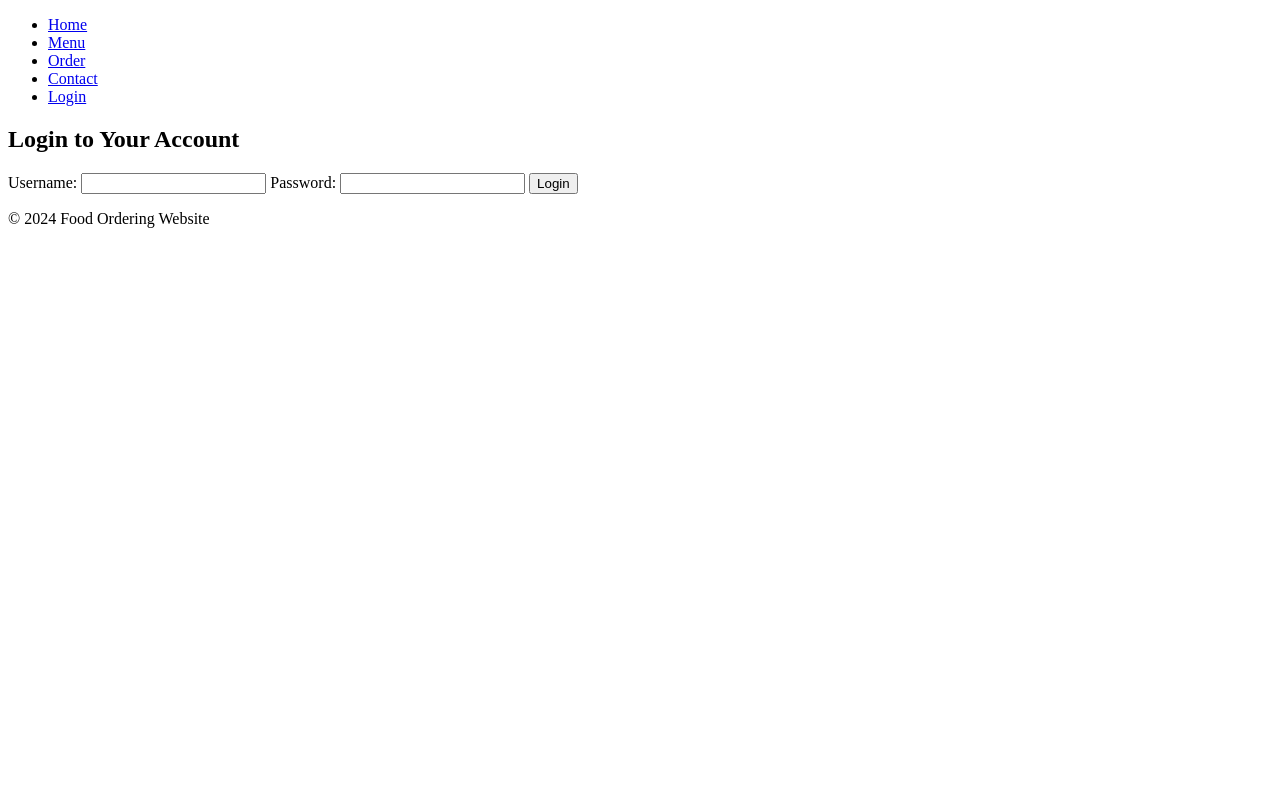
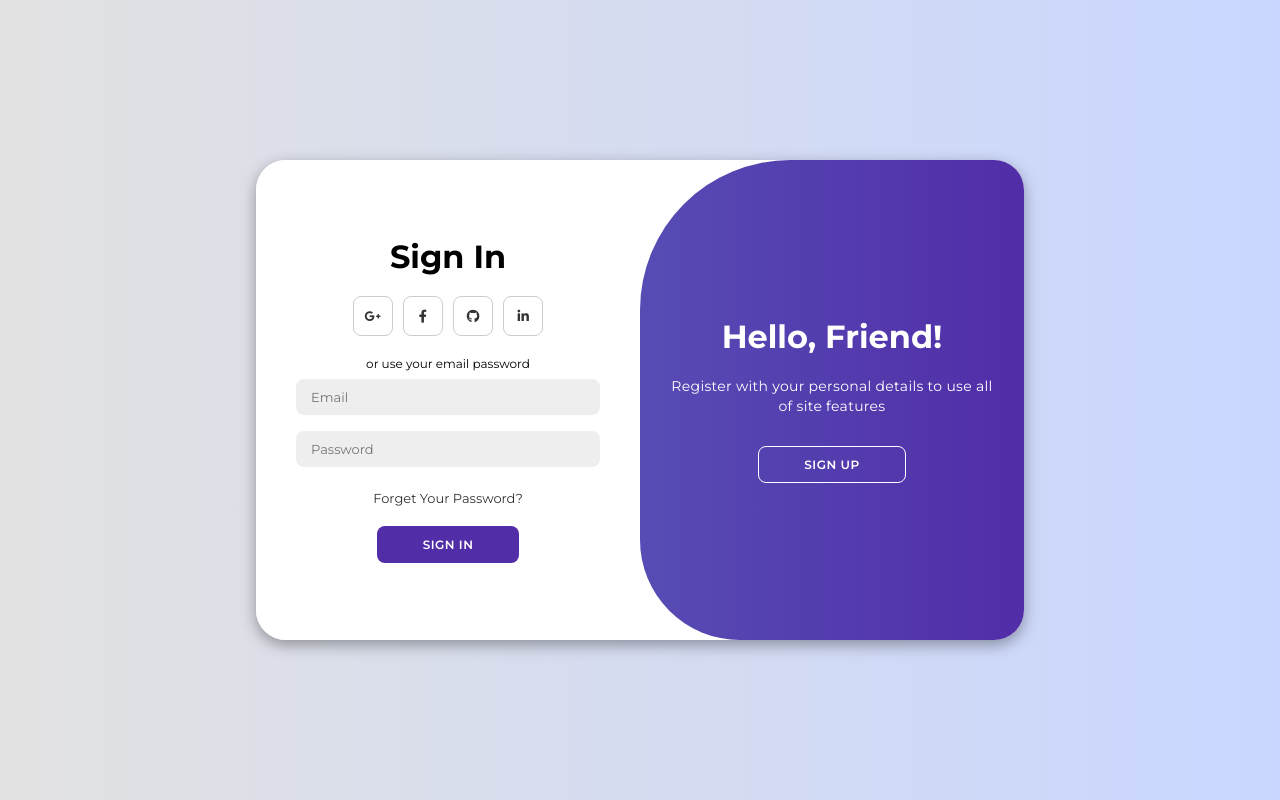
Before and after one commit to akashdeepsingh22/food-order_website, a Django app: page /login/ in a window 1280 px wide. Run offline with Django 5.2, Linux system fonts and the light colour scheme.

Commit message:
working on login page still pending

```diff
--- a/mysite/pages/templates/pages/index.html
+++ b/mysite/pages/templates/pages/index.html
@@ -26,7 +26,7 @@
         <div class="slides">
             <img src="/static/images/pizza-3007395_1280.jpg" alt="Food 1" class="slide">
             <img src="/static/images/burger-8578288_1280.jpg" alt="Food 2" class="slide">
-            <img src="food3.jpg" alt="Food 3" class="slide">
+            <img src="/static/images/waffle-4608843_1280.jpg" alt="Food 3" class="slide">
         </div>
     </section>
 
@@ -34,6 +34,6 @@
         <p>&copy; 2024 Food Ordering Website</p>
     </footer>
 
-    <script src="/static/javascripts/script.js"></script>
+
 </body>
 </html>
--- a/mysite/pages/templates/pages/login.html
+++ b/mysite/pages/templates/pages/login.html
@@ -4,7 +4,7 @@
     <meta charset="UTF-8">
     <meta name="viewport" content="width=device-width, initial-scale=1.0">
     <title>Login - Food Ordering Website</title>
-    <link rel="stylesheet" href="/static/style.css/javascripts/script.js">
+    <link rel="stylesheet" href="/static/style.css">
 </head>
 <body>
     <nav>
@@ -16,24 +16,26 @@
             <li><a href="{% url 'login' %}">Login</a></li>
         </ul>
     </nav>
+    <h2>Login</h2>
+    <form method="POST">
+        {% csrf_token %}
+        {{ form.as_p }}
+        <button type="submit">Login</button>
+    </form>
 
-    <section class="login-form">
-        <h2>Login to Your Account</h2>
-        <form action="javascript:void(0)" onsubmit="loginUser()">
-            <label for="username">Username:</label>
-            <input type="text" id="username" name="username" required>
+    {% if messages %}
+        <ul>
+            {% for message in messages %}
+                <li>{{ message }}</li>
+            {% endfor %}
+        </ul>
+    {% endif %}
 
-            <label for="password">Password:</label>
-            <input type="password" id="password" name="password" required>
-
-            <button type="submit">Login</button>
-        </form>
-    </section>
 
     <footer>
         <p>&copy; 2024 Food Ordering Website</p>
     </footer>
 
-    <script src="/static/javascripts/script.js"></script>
+
 </body>
 </html>
--- /dev/null
+++ b/mysite/pages/templates/pages/loginpage.html
@@ -0,0 +1,296 @@
+<!DOCTYPE html>
+<html lang="en">
+
+<head>
+    <meta charset="UTF-8">
+    <meta name="viewport" content="width=device-width, initial-scale=1.0">
+    <link rel="stylesheet" href="https://cdnjs.cloudflare.com/ajax/libs/font-awesome/6.4.2/css/all.min.css">
+    <title>Modern Login Page | AsmrProg</title>
+    <style>
+        @import url('https://fonts.googleapis.com/css2?family=Montserrat:wght@300;400;500;600;700&display=swap');
+
+        * {
+            margin: 0;
+            padding: 0;
+            box-sizing: border-box;
+            font-family: 'Montserrat', sans-serif;
+        }
+
+        body {
+            background-color: #c9d6ff;
+            background: linear-gradient(to right, #e2e2e2, #c9d6ff);
+            display: flex;
+            align-items: center;
+            justify-content: center;
+            flex-direction: column;
+            height: 100vh;
+        }
+
+        .container {
+            background-color: #fff;
+            border-radius: 30px;
+            box-shadow: 0 5px 15px rgba(0, 0, 0, 0.35);
+            position: relative;
+            overflow: hidden;
+            width: 768px;
+            max-width: 100%;
+            min-height: 480px;
+        }
+
+        .container p {
+            font-size: 14px;
+            line-height: 20px;
+            letter-spacing: 0.3px;
+            margin: 20px 0;
+        }
+
+        .container span {
+            font-size: 12px;
+        }
+
+        .container a {
+            color: #333;
+            font-size: 13px;
+            text-decoration: none;
+            margin: 15px 0 10px;
+        }
+
+        .container button {
+            background-color: #512da8;
+            color: #fff;
+            font-size: 12px;
+            padding: 10px 45px;
+            border: 1px solid transparent;
+            border-radius: 8px;
+            font-weight: 600;
+            letter-spacing: 0.5px;
+            text-transform: uppercase;
+            margin-top: 10px;
+            cursor: pointer;
+        }
+
+        .container button.hidden {
+            background-color: transparent;
+            border-color: #fff;
+        }
+
+        .container form {
+            background-color: #fff;
+            display: flex;
+            align-items: center;
+            justify-content: center;
+            flex-direction: column;
+            padding: 0 40px;
+            height: 100%;
+        }
+
+        .container input {
+            background-color: #eee;
+            border: none;
+            margin: 8px 0;
+            padding: 10px 15px;
+            font-size: 13px;
+            border-radius: 8px;
+            width: 100%;
+            outline: none;
+        }
+
+        .form-container {
+            position: absolute;
+            top: 0;
+            height: 100%;
+            transition: all 0.6s ease-in-out;
+        }
+
+        .sign-in {
+            left: 0;
+            width: 50%;
+            z-index: 2;
+        }
+
+        .container.active .sign-in {
+            transform: translateX(100%);
+        }
+
+        .sign-up {
+            left: 0;
+            width: 50%;
+            opacity: 0;
+            z-index: 1;
+        }
+
+        .container.active .sign-up {
+            transform: translateX(100%);
+            opacity: 1;
+            z-index: 5;
+            animation: move 0.6s;
+        }
+
+        @keyframes move {
+
+            0%,
+            49.99% {
+                opacity: 0;
+                z-index: 1;
+            }
+
+            50%,
+            100% {
+                opacity: 1;
+                z-index: 5;
+            }
+        }
+
+        .social-icons {
+            margin: 20px 0;
+        }
+
+        .social-icons a {
+            border: 1px solid #ccc;
+            border-radius: 20%;
+            display: inline-flex;
+            justify-content: center;
+            align-items: center;
+            margin: 0 3px;
+            width: 40px;
+            height: 40px;
+        }
+
+        .toggle-container {
+            position: absolute;
+            top: 0;
+            left: 50%;
+            width: 50%;
+            height: 100%;
+            overflow: hidden;
+            transition: all 0.6s ease-in-out;
+            border-radius: 150px 0 0 100px;
+            z-index: 1000;
+        }
+
+        .container.active .toggle-container {
+            transform: translateX(-100%);
+            border-radius: 0 150px 100px 0;
+        }
+
+        .toggle {
+            background-color: #512da8;
+            height: 100%;
+            background: linear-gradient(to right, #5c6bc0, #512da8);
+            color: #fff;
+            position: relative;
+            left: -100%;
+            height: 100%;
+            width: 200%;
+            transform: translateX(0);
+            transition: all 0.6s ease-in-out;
+        }
+
+        .container.active .toggle {
+            transform: translateX(50%);
+        }
+
+        .toggle-panel {
+            position: absolute;
+            width: 50%;
+            height: 100%;
+            display: flex;
+            align-items: center;
+            justify-content: center;
+            flex-direction: column;
+            padding: 0 30px;
+            text-align: center;
+            top: 0;
+            transform: translateX(0);
+            transition: all 0.6s ease-in-out;
+        }
+
+        .toggle-left {
+            transform: translateX(-200%);
+        }
+
+        .container.active .toggle-left {
+            transform: translateX(0);
+        }
+
+        .toggle-right {
+            right: 0;
+            transform: translateX(0);
+        }
+
+        .container.active .toggle-right {
+            transform: translateX(200%);
+        }
+    </style>
+</head>
+
+<body>
+
+    <div class="container" id="container">
+        <div class="form-container sign-up">
+            <form method="post" action="{% url 'signup' %}">
+                {% csrf_token %}
+
+                <h1>Create Account</h1>
+                <div class="social-icons">
+                    <a href="#" class="icon"><i class="fa-brands fa-google-plus-g"></i></a>
+                    <a href="#" class="icon"><i class="fa-brands fa-facebook-f"></i></a>
+                    <a href="#" class="icon"><i class="fa-brands fa-github"></i></a>
+                    <a href="#" class="icon"><i class="fa-brands fa-linkedin-in"></i></a>
+                </div>
+                <span>or use your email for registeration</span>
+                <input type="text" name="username" placeholder="Name">
+                <input type="email" name="email" placeholder="Email">
+                <input type="password" name="password" placeholder="Password">
+                <button type="submit">Sign Up</button>
+            </form>
+        </div>
+        <div class="form-container sign-in">
+            <form method="post">
+                {% csrf_token %}
+                <h1>Sign In</h1>
+                <div class="social-icons">
+                    <a href="#" class="icon"><i class="fa-brands fa-google-plus-g"></i></a>
+                    <a href="#" class="icon"><i class="fa-brands fa-facebook-f"></i></a>
+                    <a href="#" class="icon"><i class="fa-brands fa-github"></i></a>
+                    <a href="#" class="icon"><i class="fa-brands fa-linkedin-in"></i></a>
+                </div>
+                <span>or use your email password</span>
+                <input type="email" placeholder="Email">
+                <input type="password" placeholder="Password">
+                <a href="#">Forget Your Password?</a>
+                <button>Sign In</button>
+            </form>
+        </div>
+        <div class="toggle-container">
+            <div class="toggle">
+                <div class="toggle-panel toggle-left">
+                    <h1>Welcome Back!</h1>
+                    <p>Enter your personal details to use all of site features</p>
+                    <button class="hidden" id="login">Sign In</button>
+                </div>
+                <div class="toggle-panel toggle-right">
+                    <h1>Hello, Friend!</h1>
+                    <p>Register with your personal details to use all of site features</p>
+                    <button class="hidden" id="register">Sign Up</button>
+                </div>
+            </div>
+        </div>
+    </div>
+
+    <script>
+        const container = document.getElementById('container');
+        const registerBtn = document.getElementById('register');
+        const loginBtn = document.getElementById('login');
+
+        registerBtn.addEventListener('click', () => {
+            container.classList.add("active");
+        });
+
+        loginBtn.addEventListener('click', () => {
+            container.classList.remove("active");
+        });
+    </script>
+</body>
+
+</html>
--- a/mysite/pages/urls.py
+++ b/mysite/pages/urls.py
@@ -1,10 +1,12 @@
 from django.urls import path
-from . import views
+from pages import views
 
 urlpatterns = [
     path('', views.index, name='index'),
     path('menu/', views.menu, name='menu'),
     path('order/', views.order, name='order'),
     path('contact/', views.contact, name='contact'),
-    path('login/', views.login, name='login'),
+    path('login/', views.user_login, name='login'),
+    path('signup/', views.signup, name='signup'),
+
 ]
--- a/mysite/pages/views.py
+++ b/mysite/pages/views.py
@@ -1,10 +1,39 @@
-from django.shortcuts import render
+from django.contrib.auth import authenticate, login
+from django.contrib.auth.models import User
+from django.contrib import messages
+from django.shortcuts import render, redirect
+from django.http import HttpResponse
+def signup(request):
+
+    if request.method == 'POST':
+        username = request.POST.get('username')  # Use .get() to avoid KeyError
+        password = request.POST.get('password')
+        email = request.POST.get('email')
+
+        if User.objects.filter(username=username).exists():
+            messages.error(request, 'Username already exists')
+            return redirect('signup')
+        elif User.objects.filter(email=email).exists():
+            messages.error(request, 'Email already exists')
+            return redirect('signup')
+        else:
+            user = User.objects.create_user(
+                username=username, email=email, password=password)
+            user.save()
+            messages.success(request, 'Account created successfully')
+            return HttpResponse('login')
+
+def user_login(request):
+
+
+    return render(request, 'pages/loginpage.html')
 
 # View for the home page
 def index(request):
     return render(request, 'pages/index.html')
 
 # View for the menu page
+
 def menu(request):
     return render(request, 'pages/menu.html')
 
```
Also changed, not shown: mysite/pages/templates/pages/contact.html (+5 -4 lines), mysite/static/style.css (+11 -4 lines), mysite/db.sqlite3, mysite/static/images/waffle-4608843_1280.jpg (added).
